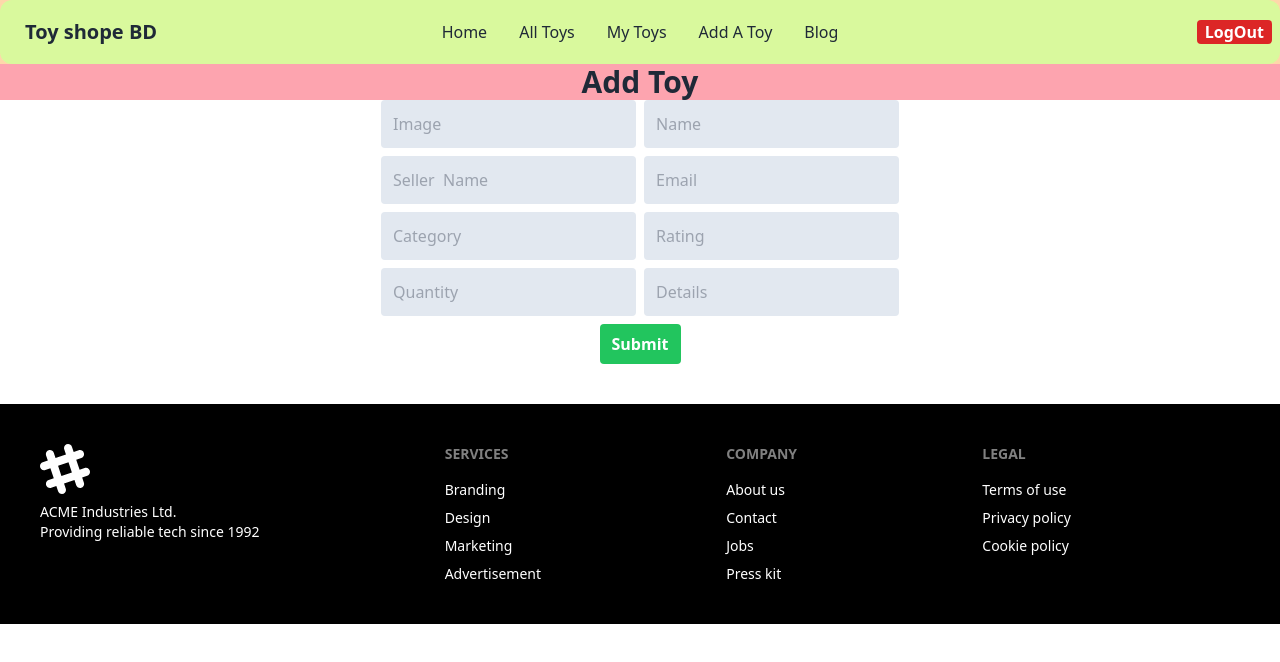
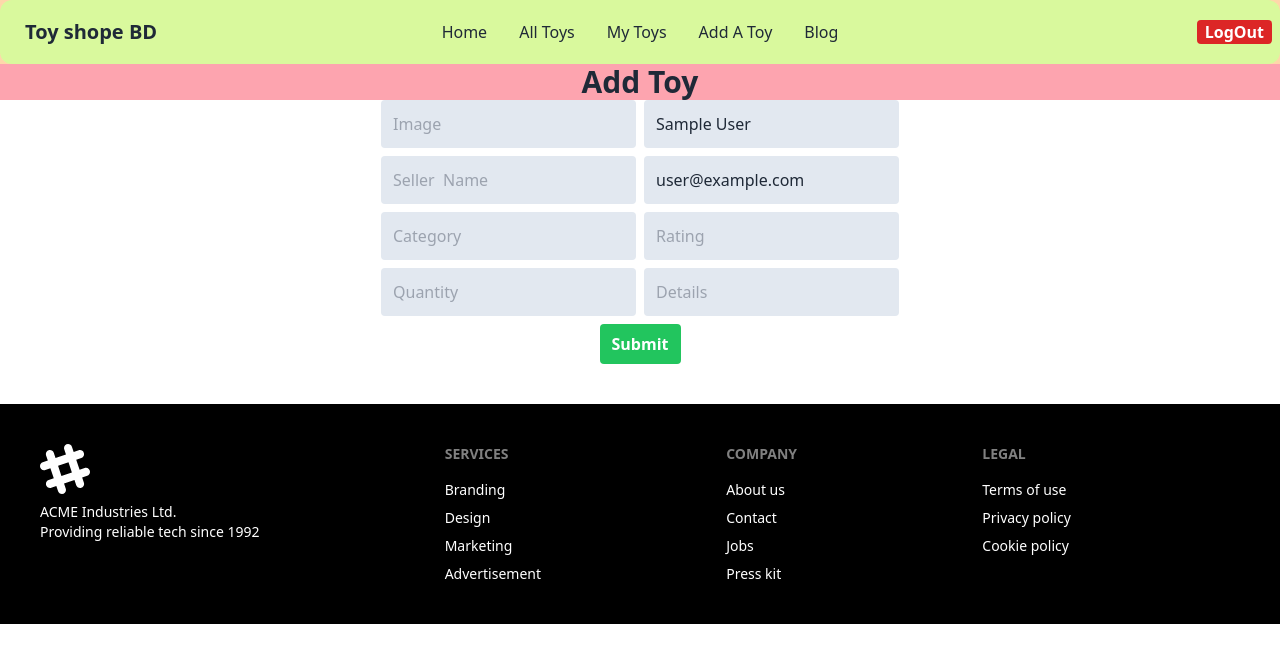
Before and after one commit to najmul905/toy-house-bd, a React (Vite) app: page /addToy in a window 1280 px wide. Shown: the top 662 px of the page. Built offline with nearby package versions, Linux system fonts and the light colour scheme; no server answers; sample sign-in values are in the browser's storage.

Commit message:
create a privet route

```diff
--- a/src/AuthProvider/AuthProvider.jsx
+++ b/src/AuthProvider/AuthProvider.jsx
@@ -38,7 +38,7 @@ const logOut=()=>{
 const createUser=(email,password)=>{
    return createUserWithEmailAndPassword(auth,email,password)
 }
-const information={createUser,logOut,user,logIn,data}
+const information={createUser,logOut,user,logIn,data,loader}
     return (
         <div>
             <contextProvider.Provider value={information}>
--- a/src/Components/Home/AddToy/AddToy.jsx
+++ b/src/Components/Home/AddToy/AddToy.jsx
@@ -1,10 +1,17 @@
-import React from 'react';
+import React, { useContext } from 'react';
+import { contextProvider } from '../../../AuthProvider/AuthProvider';
 
 const AddToy = () => {
+const {user,loader}=useContext(contextProvider)
+const {email,displayName}=user
+if(loader){
+    return <progress className="progress w-full"></progress>
+}
+// setLoader(false)
 const handelPost=(event)=>{
     event.preventDefault()
     const form=event.target
-    const name=form.name.value;
+    const displayName=form.name.value;
     const image=form.image.value;
     const email=form.email.value;
     const seller=form.seller.value;
@@ -12,7 +19,7 @@ const handelPost=(event)=>{
     const rating=form.rating.value;
     const quantity=form.quantity.value;
     const details=form.details.value;
-    const info={name,email,image,seller,category,rating,quantity,details}
+    const info={displayName,email,image,seller,category,rating,quantity,details}
     console.log(info)
     fetch('http://localhost:5000/toys',{
         method:"POST",
@@ -32,12 +39,12 @@ const handelPost=(event)=>{
 <div>
 
 <input className='bg-slate-200 rounded mb-2 mr-2 p-3' placeholder='Image' type="text" name="image" id="" />
-<input className='bg-slate-200 rounded mb-2 p-3' placeholder='Name' type="text" name="name" id="" />
+<input className='bg-slate-200 rounded mb-2 p-3' placeholder='Name' type="text" name="name" defaultValue={displayName} disabled id="" />
 </div>
 <div>
 <input className='bg-slate-200 rounded mb-2 mr-2 p-3'  type="text" name="seller" placeholder='Seller  Name' id="" />
 
-<input className='bg-slate-200 rounded mb-2 p-3' type="email" name="email" placeholder='Email' id="" />
+<input className='bg-slate-200 rounded mb-2 p-3' type="email" name="email" placeholder='Email' id="" disabled defaultValue={email} />
 </div>
 <div>
 <input className='bg-slate-200 rounded mb-2 mr-2 p-3'  type="text" name="category" placeholder='Category' id="" />
--- a/src/Components/Home/AllToys/AllToyes.jsx
+++ b/src/Components/Home/AllToys/AllToyes.jsx
@@ -1,14 +1,23 @@
 import React, { useContext } from 'react';
 import { contextProvider } from '../../../AuthProvider/AuthProvider';
+import AllToysCard from '../AlltoysCard/AllToysCard';
 
 const AllToyes = () => {
     const {data}=useContext(contextProvider)
     return (
-        <div>
+        <div className='mx-14'>
             <h1>All toys page{data.length}</h1>
-            {/* {
-                data.map(info=>)
-            } */}
+            <div className='grid grid-cols-3 gap-4'>
+            {
+                data.map(info=><AllToysCard
+                key={info._id}
+                info={info}
+                >
+
+                </AllToysCard>)
+            }
+            </div>
+
         </div>
     );
 };
--- /dev/null
+++ b/src/Components/Home/AlltoysCard/AllToysCard.jsx
@@ -0,0 +1,23 @@
+import React from 'react';
+
+const AllToysCard = ({info}) => {
+
+    const{displayName,email,image}=info
+    console.log(displayName,image)
+    return (
+        <div>
+            <div className="card w-auto glass">
+  <figure><img src={image} alt="car!"/></figure>
+  <div className="card-body">
+    <h2 className="card-title">{displayName}</h2>
+    <p>{email}</p>
+    <div className="card-actions justify-end">
+      <button className="btn btn-primary">Details</button>
+    </div>
+  </div>
+</div>
+        </div>
+    );
+};
+
+export default AllToysCard;
--- /dev/null
+++ b/src/Components/PivetRout/PrivetRout.jsx
@@ -0,0 +1,20 @@
+import React, { useContext } from 'react';
+import { contextProvider } from '../../AuthProvider/AuthProvider';
+import { Navigate } from 'react-router-dom';
+
+const PrivetRout = ({children}) => {
+    const {user,loader}=useContext(contextProvider)
+
+
+if(loader){
+    return <progress className="progress w-56"></progress>
+}
+    if(user){
+        return children
+    }
+    return <Navigate to='/logIn' replace></Navigate>
+
+
+};
+
+export default PrivetRout;
--- a/src/main.jsx
+++ b/src/main.jsx
@@ -18,6 +18,7 @@ import Blog from './Components/Home/Blog/Blog.jsx';
 import LogIn from './Components/LogIn/LogIn.jsx';
 import SingUp from './Components/SingUp/SingUp.jsx';
 import AuthProvider from './AuthProvider/AuthProvider.jsx';
+import PrivetRout from './Components/PivetRout/PrivetRout.jsx';
 // import Root from 'postcss/lib/root.js';
 
 
@@ -40,7 +41,7 @@ const router = createBrowserRouter([
       },
       {
         path:"addToy",
-        element:<AddToy></AddToy>
+        element:<PrivetRout><AddToy></AddToy></PrivetRout>
       },
       {
         path:"blog",
```
